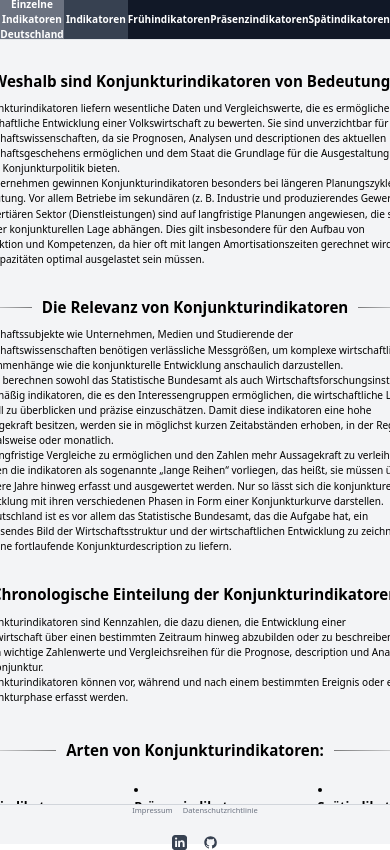
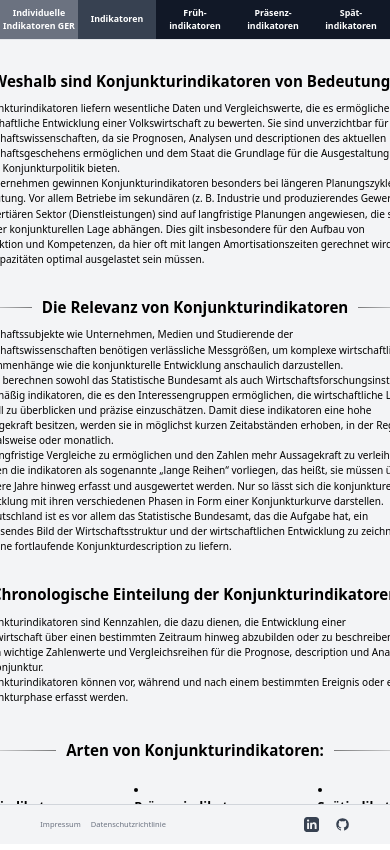
Before and after one commit to ErtelDG/dashboard-economy-incidence-germany, a Vue app: page /ChartContent in a window 390 px wide. Built offline with nearby package versions, Linux system fonts and the light colour scheme.

Commit message:
1728202612

```diff
--- a/src/components/Chart.vue
+++ b/src/components/Chart.vue
@@ -1,6 +1,6 @@
 <template>
    <div class="w-full h-full flex items-start justify-center">
-      <div v-if="chartCategories[0]" class="rounded-md border-4 w-full flex-col items-center p-2 scrollbar-w-0">
+      <div v-if="chartCategories[0]" class="rounded-md border-4 w-11/12 sm:w-full flex-col items-center p-2 scrollbar-w-0">
          <div class="flex w-full items-center justify-center py-2">
             <div class="w-1/6 flex items-center justify-center">
                <div class="dropdown flex-col item-center w-full">
@@ -78,7 +78,7 @@
                   class="text-center flex items-center justify-center font-bold absolute inset-0"
                >
                   <div class="flex items-center px-4 py-2 shadow rounded-md text-white bg-gray-800">
-                     Bitte eine Kategorie auswählen um Chart anzeigen zu lassen ...
+                     &#8593; Bitte Kategorie auswählen um Chart anzeigen zu lassen.
                   </div>
                </div>
                <div class="w-full">
--- a/src/components/ChartContentView.vue
+++ b/src/components/ChartContentView.vue
@@ -119,13 +119,12 @@ import Sidebar from "./Sidebar.vue";
             </div>
             <div v-if="selectedSubcategories.length % 2 == 1" class="mb-4 w-[48rem]"></div>
             <div v-if="selectedSubcategories.length === 0" class="pt-8 max-w-[48rem] flex flex-col">
-               <div role="alert" class="rounded border-s-4 border-red-500 bg-red-50 p-4 w-full">
+               <div role="alert" class="rounded border-s-4 border-red-500 bg-red-50 p-4 max-w-96">
                   <strong class="block font-medium text-red-800">Keine Kategorie ausgewählt.</strong>
 
                   <div class="mt-2 text-sm text-red-700">
-                     <p>Aktuell ist keine Kategorie ausgewählt.</p>
-                     <p class="lg:hidden block">← Links über das Menü Icon!</p>
-                     <p>Bitte mindestens einen Kategorie auswählen, um einen Chart anzeigen zu lassen.</p>
+                     <p class="py-2">Bitte mindestens einen Kategorie auswählen, um einen Chart anzeigen zu lassen.</p>
+                     <p class="lg:hidden block py-2">← Links über das Menü Icon!</p>
                   </div>
                </div>
             </div>
--- a/src/components/FooterView.vue
+++ b/src/components/FooterView.vue
@@ -1,11 +1,11 @@
 <template>
-   <div class="border-t border-gray-300 sm:flex sm:items-center sm:justify-between lg:mx-auto w-full h-full w-full px-16">
+   <div class="border-t border-gray-300 flex items-center justify-between lg:mx-auto w-full h-full px-16">
       <ul class="flex flex-wrap justify-center gap-4 text-xs lg:justify-end">
          <RouterLink class="text-gray-500 transition hover:opacity-75" to="/Impressum"> Impressum </RouterLink>
          <RouterLink class="text-gray-500 transition hover:opacity-75" to="/PrivacyPolicy"> Datenschutzrichtlinie </RouterLink>
       </ul>
 
-      <ul class="mt-8 flex justify-center gap-6 sm:mt-0 lg:justify-end">
+      <ul class="flex justify-center gap-6 lg:justify-end">
          <li>
             <a href="#" rel="noreferrer" target="_blank" class="text-gray-700 transition hover:opacity-75">
                <span class="sr-only">LinkedIn</span>
--- a/src/components/Navbar.vue
+++ b/src/components/Navbar.vue
@@ -11,7 +11,11 @@
             v-slot="{ isActive, href, navigate }"
          >
             <div :class="['h-full w-full flex items-center justify-center', isActive ? 'bg-gray-700' : '', `w-1/${navData.length}`]">
-               {{ item[0] }}
+               <div class="hidden sm:block">{{ item[0] }}</div>
+               <div class="sm:hidden block text-sm">
+                  <div>{{ item[2] }}</div>
+                  <div>{{ item[3] }}</div>
+               </div>
             </div>
          </RouterLink>
       </div>
@@ -24,11 +28,11 @@ import { ref, watch } from "vue";
 
 // Daten für die Navigation
 const navData = ref([
-   ["Einzelne Indikatoren Deutschland", "/ChartContent"],
-   ["Indikatoren", "/"],
-   ["Frühindikatoren", "/LeadingIndicators"],
-   ["Präsenzindikatoren", "/PresenceIndicators"],
-   ["Spätindikatoren", "/LaggingIndicators"],
+   ["Individuelle Indikatoren Deutschland", "/ChartContent", "Individuelle", "Indikatoren GER"],
+   ["Indikatoren", "/", "Indikatoren"],
+   ["Frühindikatoren", "/LeadingIndicators", "Früh-", "indikatoren"],
+   ["Präsenzindikatoren", "/PresenceIndicators", "Präsenz-", "indikatoren"],
+   ["Spätindikatoren", "/LaggingIndicators", "Spät-", "indikatoren"],
 ]);
 
 // Zugriff auf den Vuex-Store
--- a/src/components/Sidebar.vue
+++ b/src/components/Sidebar.vue
@@ -2,8 +2,8 @@
    <!-- sidebar -->
    <div
       :class="[
-         'inset-x-0 left-0 h-full  bg-gray-800 transform transition-transform duration-200 ease-in-out lg:relative lg:translate-x-0 lg:z-0 custom-height',
-         store.state.sidebarVisible ? 'translate-x-0 w-80' : 'w-16',
+         'inset-x-0 left-0 h-full  bg-gray-800 transform transition-transform duration-200 ease-in-out lg:relative lg:translate-x-0 lg:z-0',
+         store.state.sidebarVisible ? 'translate-x-0 w-80' : 'lg:w-80 w-16',
       ]"
    >
       <div class="scrollbar-width-noneflex flex-col flex-1 relative">
@@ -31,7 +31,7 @@
             <div class="flex flex-col flex-1">
                <nav class="flex-1 bg-gray-800">
                   <div v-for="(subcategories, category) in sortedCategories" :key="category">
-                     <div :class="['px-1 py-2', store.state.sidebarVisible ? 'text-white' : 'hidden']" to="/ChartContent">
+                     <div :class="['px-1 py-2', store.state.sidebarVisible ? 'text-white' : 'hidden lg:block lg:text-white']" to="/ChartContent">
                         <button
                            @click="toggleCategory(category)"
                            :class="[' items-center justify-between w-full text-left', store.state.sidebarVisible ? 'flex' : 'lg:flex hidden']"
```
